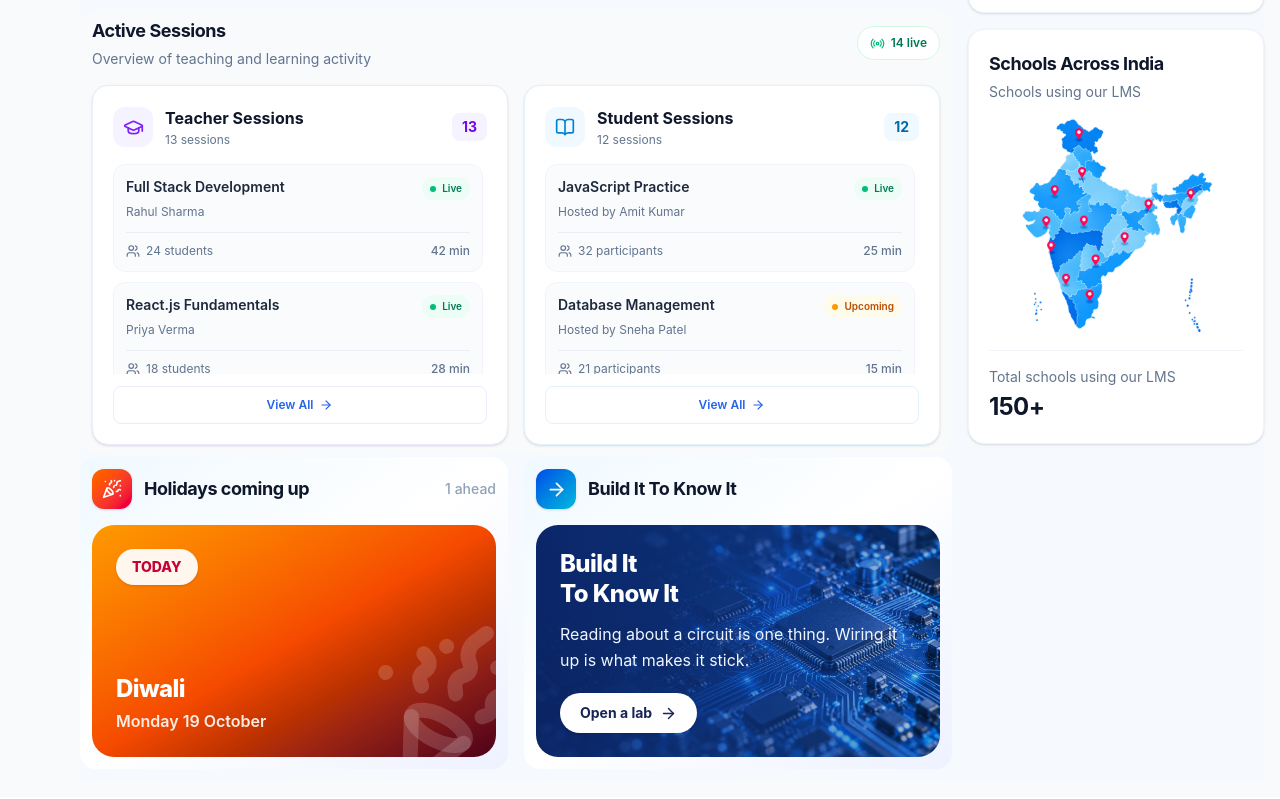
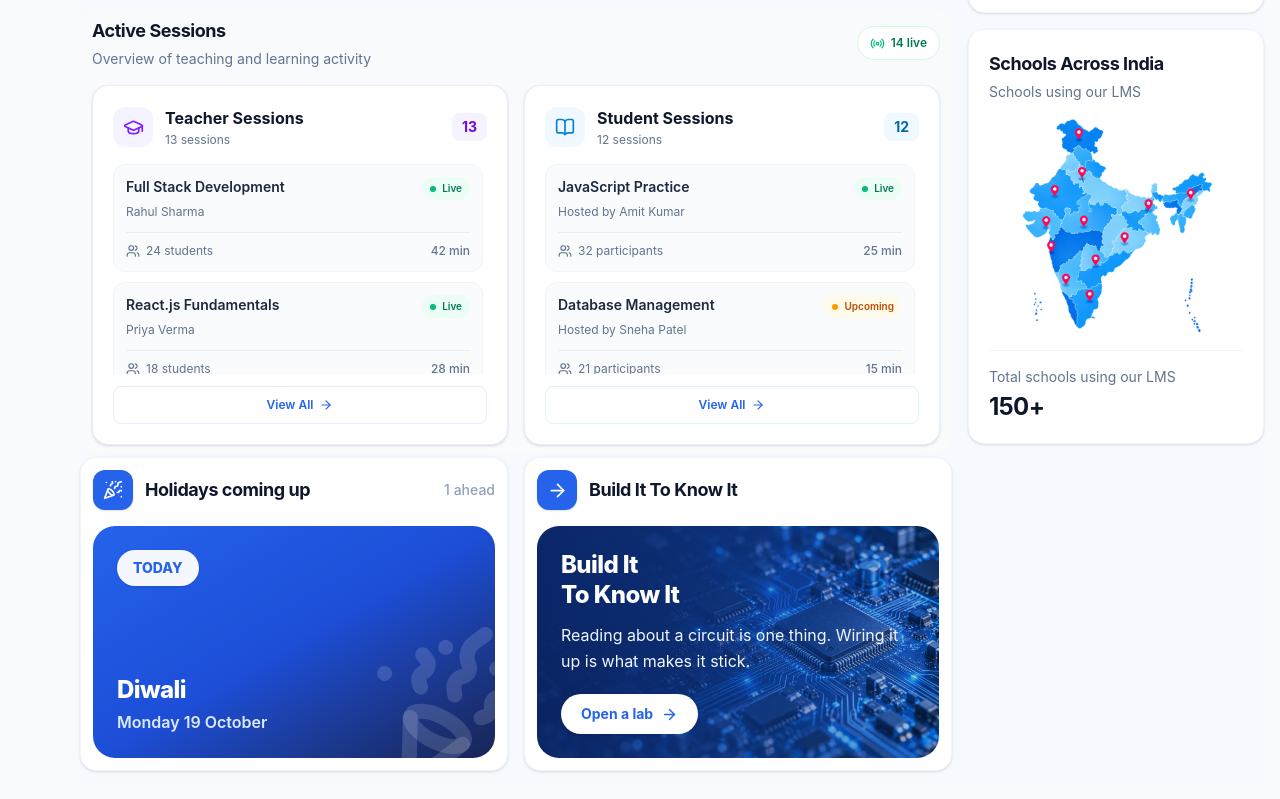
Before and after one commit to iamayushkarma/lms-dashbaord, a React (Vite) app: page / in a window 1280 px wide. Shown: the part 1692-2491 px from the top of the page. Built offline with nearby package versions, Linux system fonts and the light colour scheme.

Commit message:
refactor: improve bg of info cards

```diff
--- a/src/dashboard/components/BuildItToKnowIt.tsx
+++ b/src/dashboard/components/BuildItToKnowIt.tsx
@@ -7,10 +7,10 @@ type BuildItToKnowItProps = {
 
 export default function BuildItToKnowIt({ onOpenLab }: BuildItToKnowItProps) {
   return (
-    <section className="flex h-full min-h-[280px] w-full flex-col rounded-2xl bg-gradient-to-br from-sky-50 via-white to-indigo-50 p-2 sm:p-3">
+    <section className="flex h-full min-h-[280px] w-full min-w-0 flex-col rounded-2xl border border-slate-100 bg-white p-2 shadow-sm sm:p-3">
       {/* Header */}
       <header className="mb-4 flex items-center gap-3">
-        <div className="flex h-10 w-10 shrink-0 items-center justify-center rounded-xl bg-gradient-to-br from-blue-700 to-cyan-500 text-white shadow-sm">
+        <div className="flex h-10 w-10 shrink-0 items-center justify-center rounded-xl bg-[#2563eb] text-white shadow-sm">
           <ArrowRight size={21} />
         </div>
 
@@ -41,7 +41,7 @@ export default function BuildItToKnowIt({ onOpenLab }: BuildItToKnowItProps) {
           <button
             type="button"
             onClick={onOpenLab}
-            className="mt-5 inline-flex min-h-10 items-center justify-center gap-2 rounded-full bg-white px-5 py-2.5 text-sm font-bold text-blue-950 shadow-sm transition-colors hover:bg-blue-50 focus-visible:outline-none focus-visible:ring-2 focus-visible:ring-white"
+            className="mt-5 inline-flex min-h-10 cursor-pointer items-center justify-center gap-2 rounded-full bg-white px-5 py-2.5 text-sm font-bold text-[#2563eb] shadow-sm transition-colors duration-200 hover:bg-blue-50 active:bg-blue-100 focus-visible:outline-none focus-visible:ring-2 focus-visible:ring-white focus-visible:ring-offset-2 focus-visible:ring-offset-[#2563eb]"
           >
             Open a lab
             <ArrowRight size={17} />
--- a/src/dashboard/components/HolidaysComingUp.tsx
+++ b/src/dashboard/components/HolidaysComingUp.tsx
@@ -24,11 +24,11 @@ export default function HolidaysComingUp({
   if (!holiday) return null;
 
   return (
-    <section className="flex h-full min-h-[280px] w-full flex-col rounded-2xl bg-gradient-to-br from-sky-50 via-white to-indigo-50 p-2 sm:p-3">
+    <section className="flex h-full min-h-[280px] w-full min-w-0 flex-col rounded-2xl border border-slate-100 bg-white p-2 shadow-sm sm:p-3">
       {/* Header */}
       <header className="mb-4 flex items-center justify-between gap-2">
         <div className="flex min-w-0 items-center gap-3">
-          <span className="flex h-10 w-10 shrink-0 items-center justify-center rounded-xl bg-gradient-to-br from-orange-500 to-rose-600 text-white shadow-sm">
+          <span className="flex h-10 w-10 shrink-0 items-center justify-center rounded-xl bg-[#2563eb] text-white shadow-sm">
             <PartyPopper size={20} />
           </span>
 
@@ -43,25 +43,27 @@ export default function HolidaysComingUp({
       </header>
 
       {/* Holiday card */}
-      <article className="relative flex min-h-[210px] flex-1 flex-col justify-between overflow-hidden rounded-[22px] bg-gradient-to-br from-amber-500 via-orange-600 to-rose-950 p-5 sm:p-6">
+      <article className="relative flex min-h-[210px] flex-1 flex-col justify-between overflow-hidden rounded-[22px] bg-gradient-to-br from-[#2563eb] via-[#1d4ed8] to-[#172554] p-5 sm:p-6">
         <PartyPopper
           aria-hidden="true"
-          className="pointer-events-none absolute -bottom-6 -right-6 h-36 w-36 rotate-[-18deg] text-white/[0.16]"
+          className="pointer-events-none absolute -bottom-6 -right-6 h-36 w-36 rotate-[-18deg] text-white/[0.14]"
           strokeWidth={2.5}
         />
 
+        {/* Holiday status */}
         <div className="relative z-10">
-          <span className="inline-flex rounded-full bg-orange-50 px-4 py-2 text-xs font-extrabold text-rose-700 shadow-sm sm:text-sm">
+          <span className="inline-flex rounded-full bg-white/95 px-4 py-2 text-xs font-extrabold text-[#2563eb] shadow-sm sm:text-sm">
             {holiday.status === "today" ? "TODAY" : "UPCOMING"}
           </span>
         </div>
 
+        {/* Holiday details */}
         <div className="relative z-10">
           <h3 className="text-xl font-extrabold tracking-tight text-white sm:text-2xl">
             {holiday.name}
           </h3>
 
-          <p className="mt-1 text-sm font-semibold text-white/90 sm:text-base">
+          <p className="mt-1 text-sm font-semibold text-blue-100 sm:text-base">
             {holiday.date}
           </p>
         </div>
```
